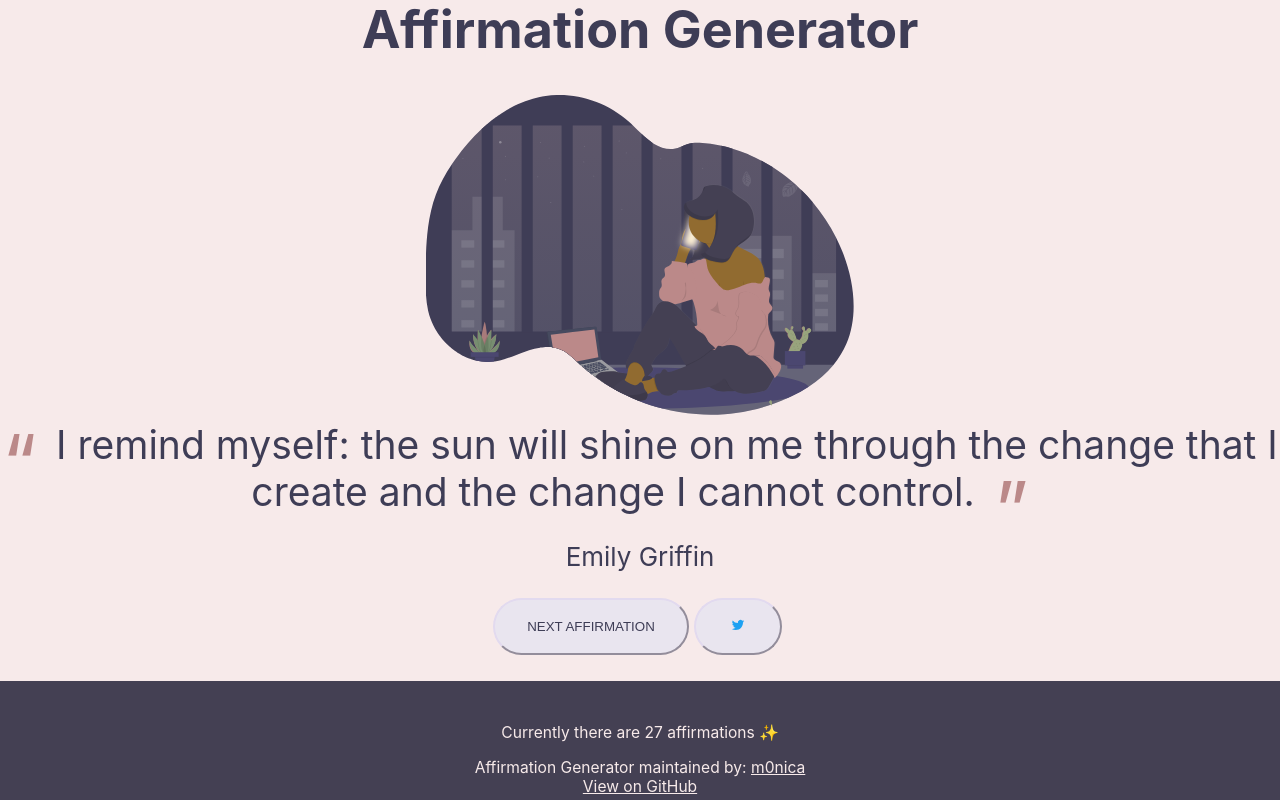
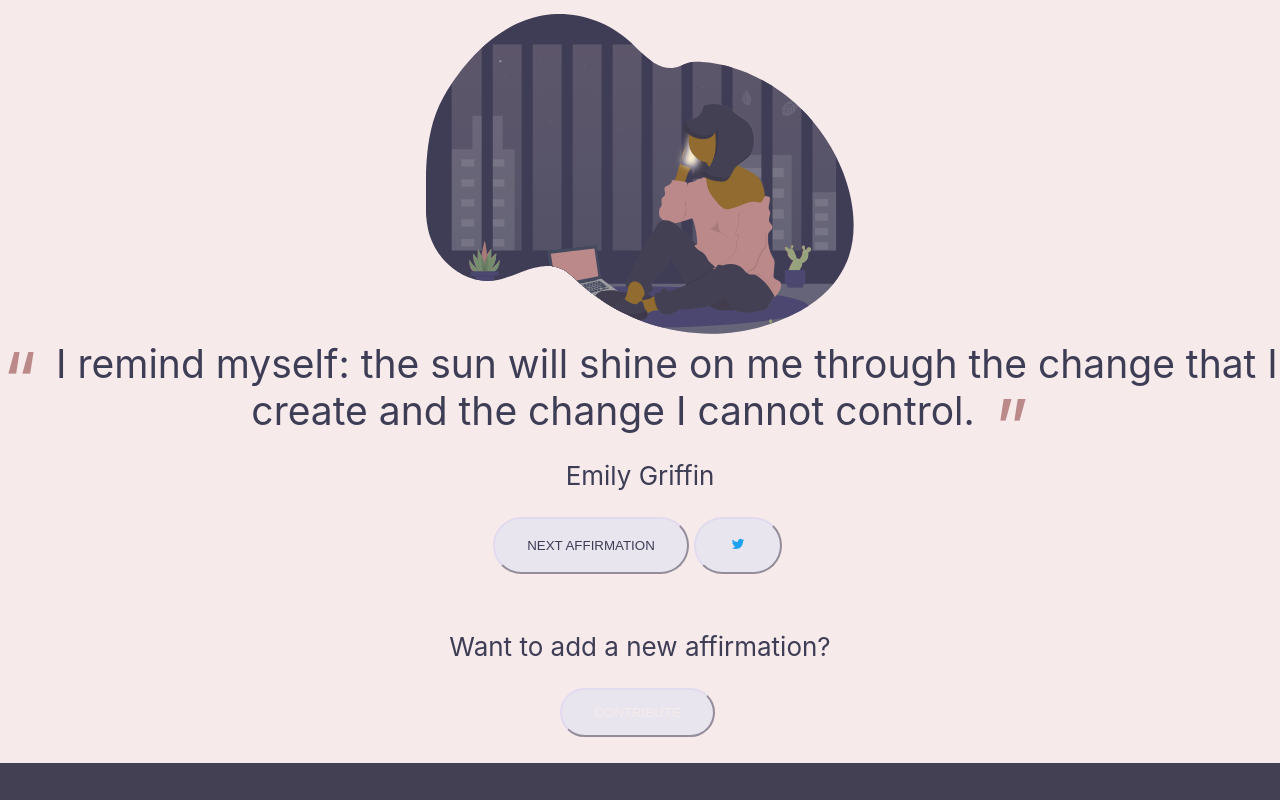
Before and after one commit to M0nica/affirmation_generator, a React (Create React App) app: page / in a window 1280 px wide. Built offline with nearby package versions, Linux system fonts and the light colour scheme.

Commit message:
Wrapped button in an a

```diff
--- a/src/AffirmationComponent.js
+++ b/src/AffirmationComponent.js
@@ -32,6 +32,9 @@ class AffirmationComponent extends React.Component {
           <button onClick={this.handleClick}>Next Affirmation</button>
           <TweetButton affirmation={affirmation.affirmation} author={affirmation.author} />
         </div>
+        <br />
+          <p>Want to add a new affirmation?</p>
+          <a href="https://github.com/M0nica/affirmation_generator" className="contribute-button"><button>Contribute</button></a>
       </div>
     );
   }
```
